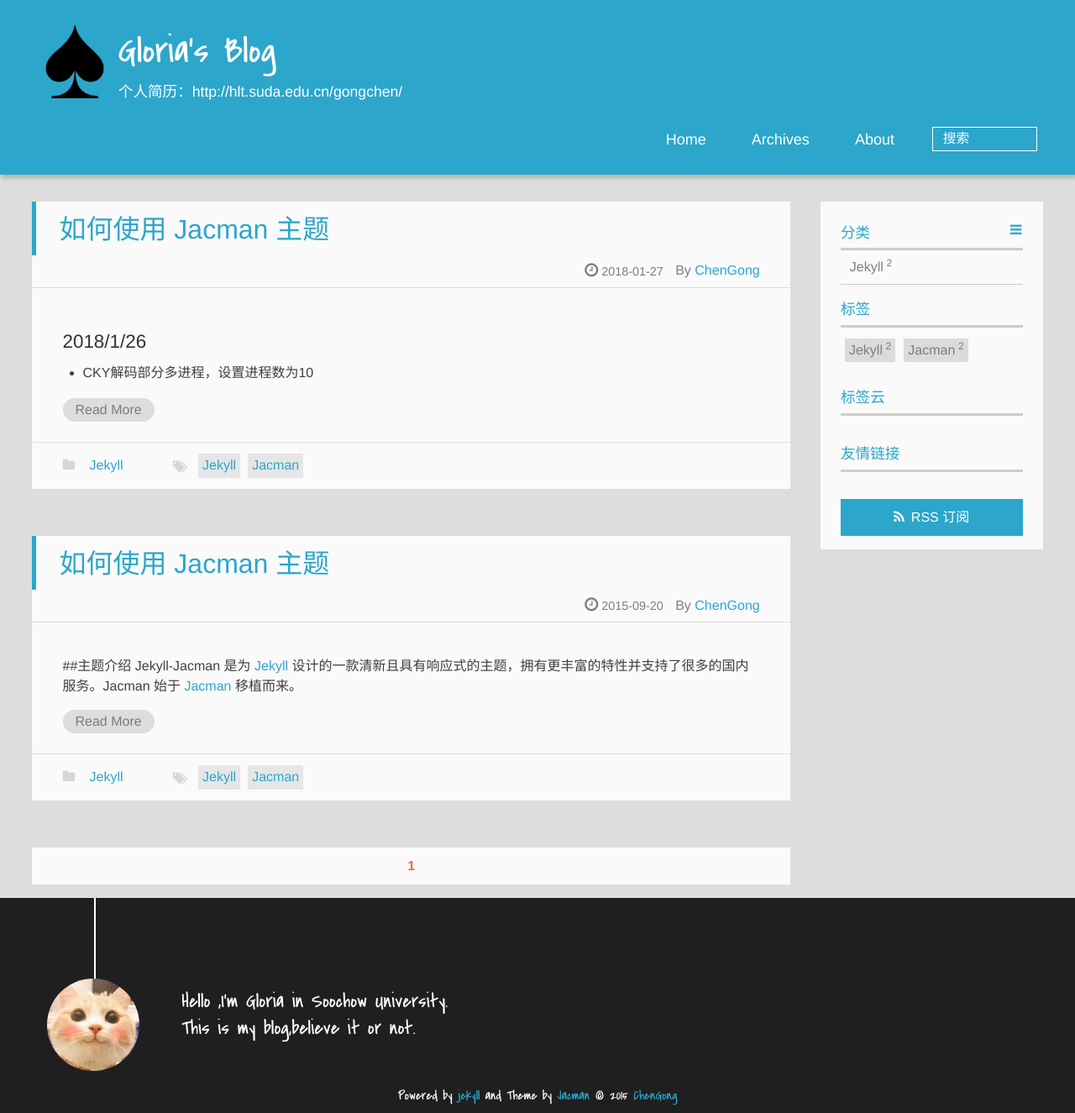
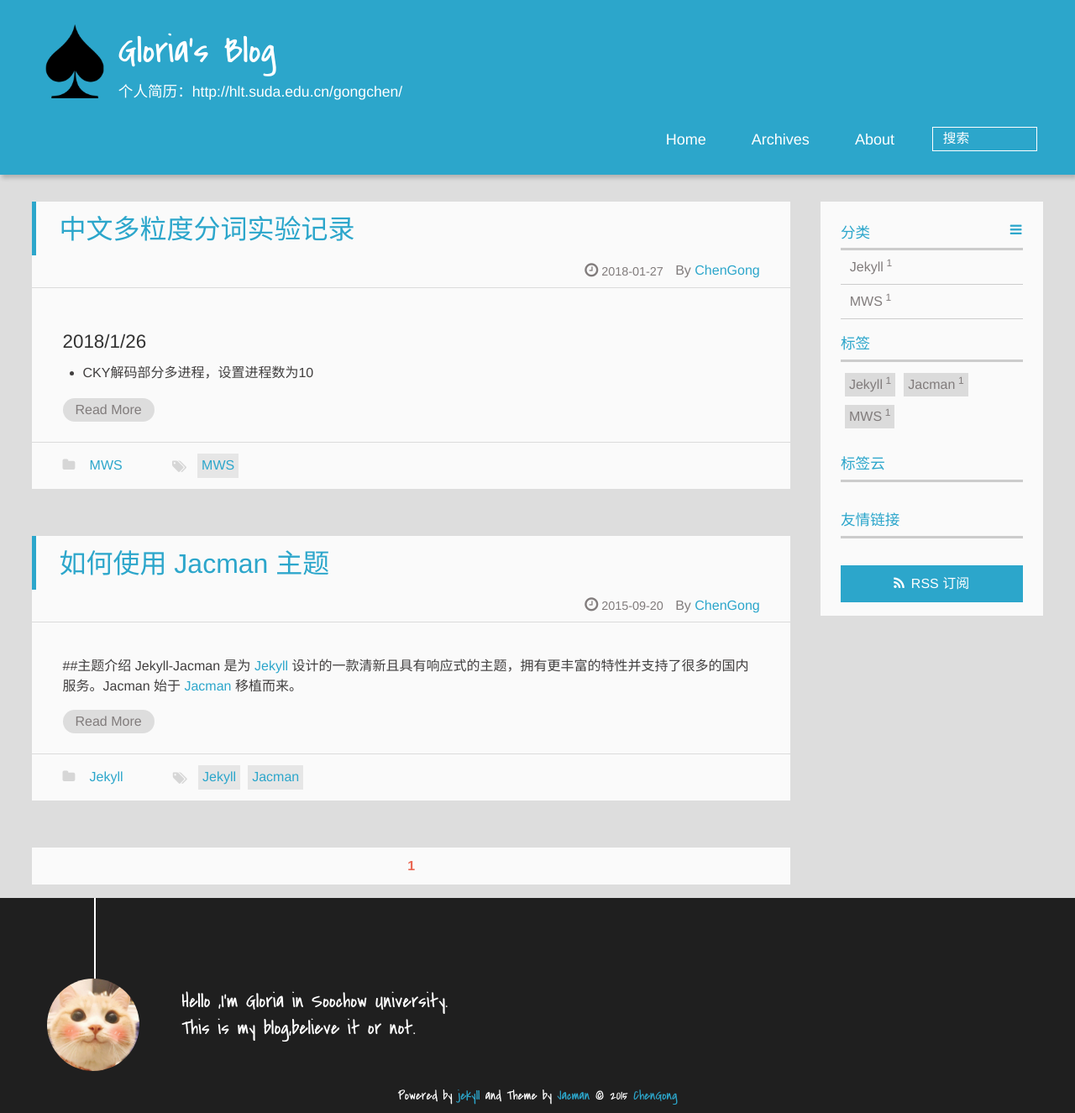
Before and after one commit to gloria0108/gloria0108.github.io, a Jekyll site: the page built from index.html, in a window 1280 px wide. Shown: the whole page at 84% size. Built offline with Jekyll 4.4.1, drawn with Linux system fonts in a browser that asks for light colours; Markdown is read by kramdown in place of the engine named in the settings; the list of posts is cut into pages by our own code; part of the change alters nothing that is shown.

Commit message:
Update 2018-01-27-multi-grained-chinese-word-segmentation.md

```diff
--- a/_posts/2018-01-27-multi-grained-chinese-word-segmentation.md
+++ b/_posts/2018-01-27-multi-grained-chinese-word-segmentation.md
@@ -1,11 +1,10 @@
 ---
 layout: post
-title: 如何使用 Jacman 主题
+title: 中文多粒度分词实验记录
 tags:
-- Jekyll
-- Jacman
-categories: Jekyll
-description: Jacman 是一款扁平化，有着响应式设计的 Jekyll 主题。本站正式使用了 Jacman 主题。Jacman 基于 Jacman 的 Hexo 主题修改而来。你可以前往本站和 Demo 预览更多关于本主题的更多效果。如果你有任何问题或意见欢迎到 GitHub 发表 issue。
+- MWS
+categories: MWS
+description: 记录中文多粒度分词实验结果
 ---
 ### 2018/1/26
 - CKY解码部分多进程，设置进程数为10
```
